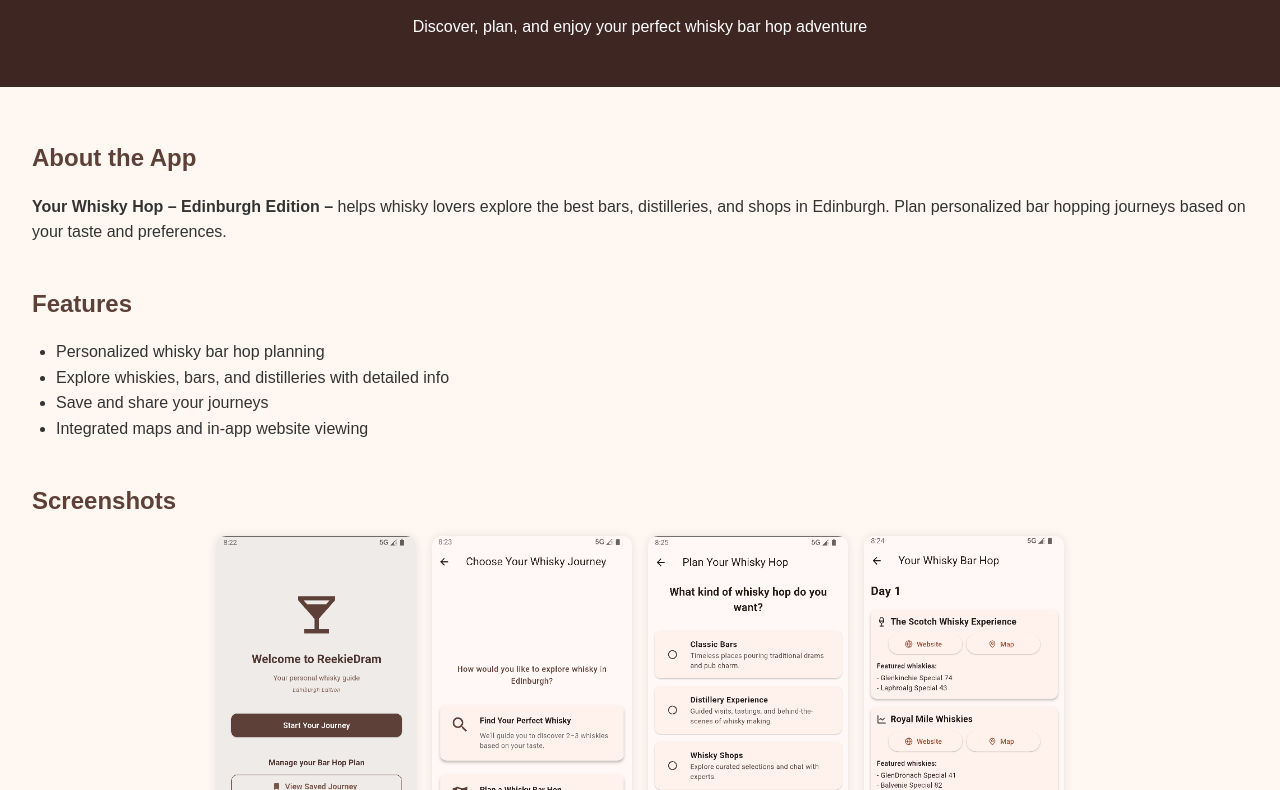
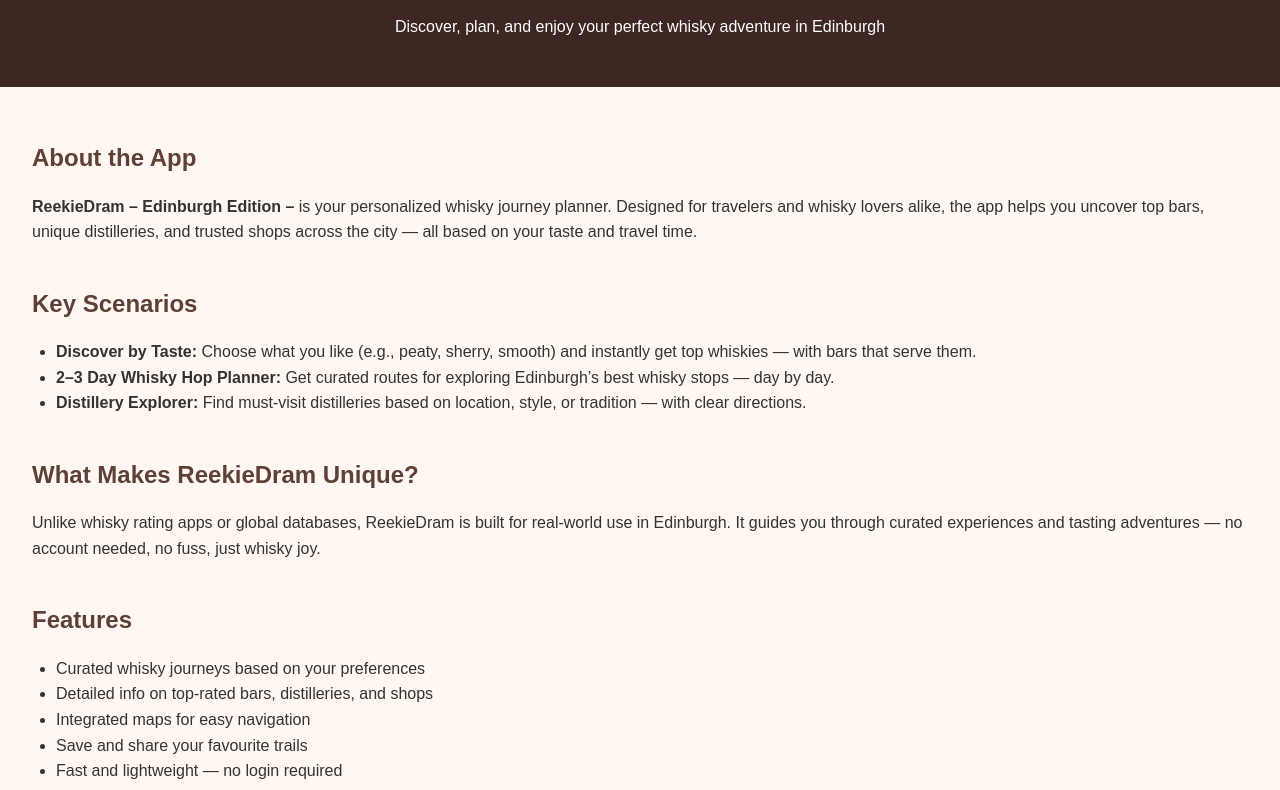
Before and after one commit to reekiedram/reekiedram.github.io, a plain HTML site: page index.html in a window 1280 px wide. Shown: the part 211-1001 px from the top of the page. Drawn offline with Linux system fonts and the light colour scheme.

Commit message:
Add files via upload

```diff
--- a/index.html
+++ b/index.html
@@ -3,31 +3,45 @@
 <head>
   <meta charset="UTF-8" />
   <meta name="viewport" content="width=device-width, initial-scale=1" />
-  <title>Your Whisky Hop App</title>
+  <title>ReekieDram – Your Whisky Hop App</title>
   <link rel="stylesheet" href="style.css" />
 </head>
 <body>
 
   <header>
     <img src="rd_icon.png" alt="Whisky Hop Logo" class="logo" />
-    <h1>Your Whisky Hop</h1>
-    <p>Discover, plan, and enjoy your perfect whisky bar hop adventure</p>
+    <h1>ReekieDram – Your Whisky Hop App</h1>
+    <p>Discover, plan, and enjoy your perfect whisky adventure in Edinburgh</p>
   </header>
 
   <main>
     <section>
       <h2>About the App</h2>
-      <p><strong>Your Whisky Hop – Edinburgh Edition –</strong> helps whisky lovers explore the best bars, distilleries, and shops in Edinburgh.
-         Plan personalized bar hopping journeys based on your taste and preferences.</p>
+      <p><strong>ReekieDram – Edinburgh Edition –</strong> is your personalized whisky journey planner. Designed for travelers and whisky lovers alike, the app helps you uncover top bars, unique distilleries, and trusted shops across the city — all based on your taste and travel time.</p>
+    </section>
+
+    <section>
+      <h2>Key Scenarios</h2>
+      <ul class="features">
+        <li><strong>Discover by Taste:</strong> Choose what you like (e.g., peaty, sherry, smooth) and instantly get top whiskies — with bars that serve them.</li>
+        <li><strong>2–3 Day Whisky Hop Planner:</strong> Get curated routes for exploring Edinburgh’s best whisky stops — day by day.</li>
+        <li><strong>Distillery Explorer:</strong> Find must-visit distilleries based on location, style, or tradition — with clear directions.</li>
+      </ul>
+    </section>
+
+    <section>
+      <h2>What Makes ReekieDram Unique?</h2>
+      <p>Unlike whisky rating apps or global databases, ReekieDram is built for real-world use in Edinburgh. It guides you through curated experiences and tasting adventures — no account needed, no fuss, just whisky joy.</p>
     </section>
 
     <section>
       <h2>Features</h2>
       <ul class="features">
-        <li>Personalized whisky bar hop planning</li>
-        <li>Explore whiskies, bars, and distilleries with detailed info</li>
-        <li>Save and share your journeys</li>
-        <li>Integrated maps and in-app website viewing</li>
+        <li>Curated whisky journeys based on your preferences</li>
+        <li>Detailed info on top-rated bars, distilleries, and shops</li>
+        <li>Integrated maps for easy navigation</li>
+        <li>Save and share your favourite trails</li>
+        <li>Fast and lightweight — no login required</li>
       </ul>
     </section>
 
@@ -59,7 +73,7 @@
   </main>
 
   <footer>
-    &copy; 2025 Your Whisky Hop. All rights reserved. |
+    &copy; 2025 ReekieDram. All rights reserved. |
     <a href="privacy.html">Privacy Policy</a>
   </footer>
 
```
